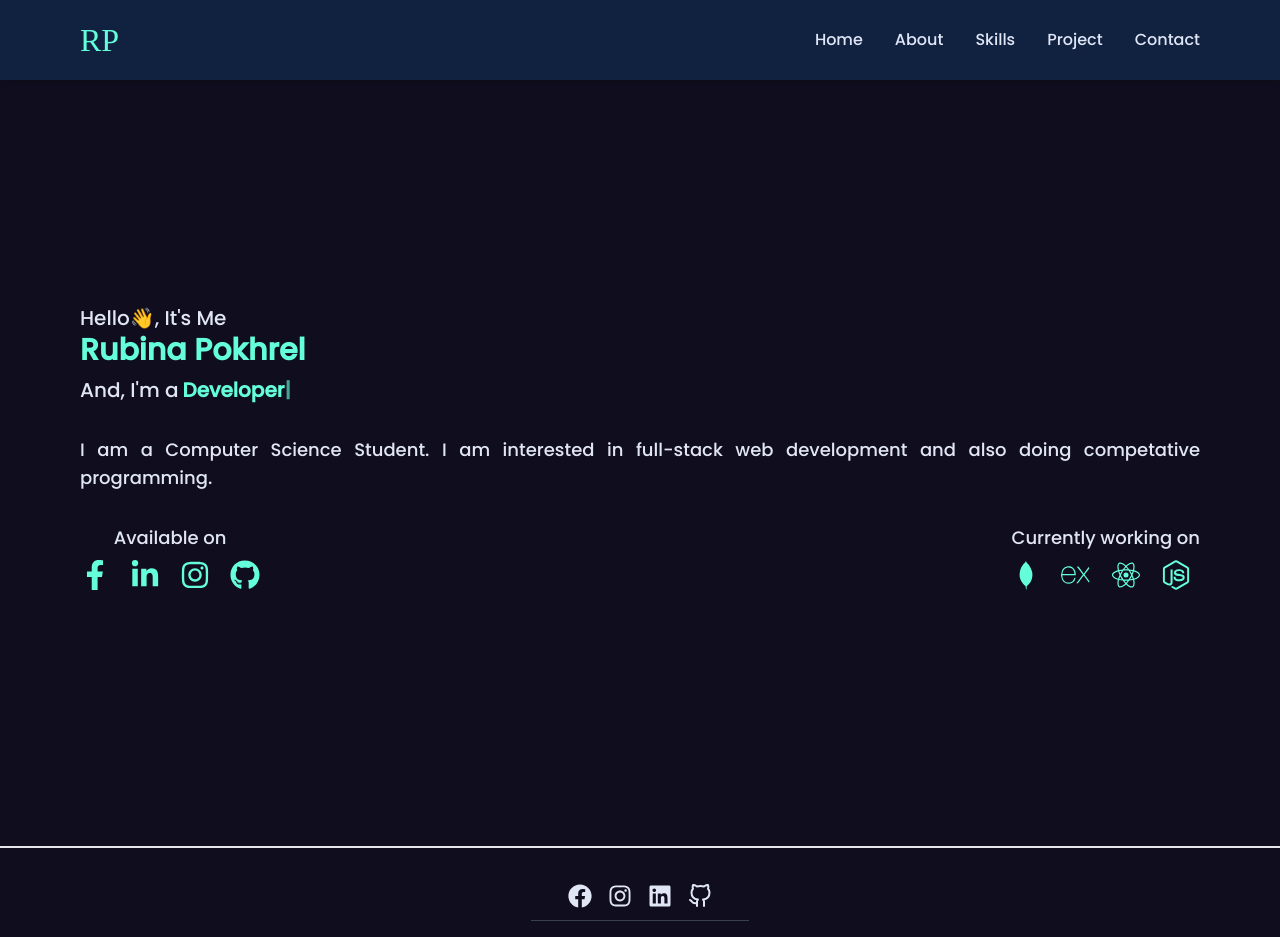
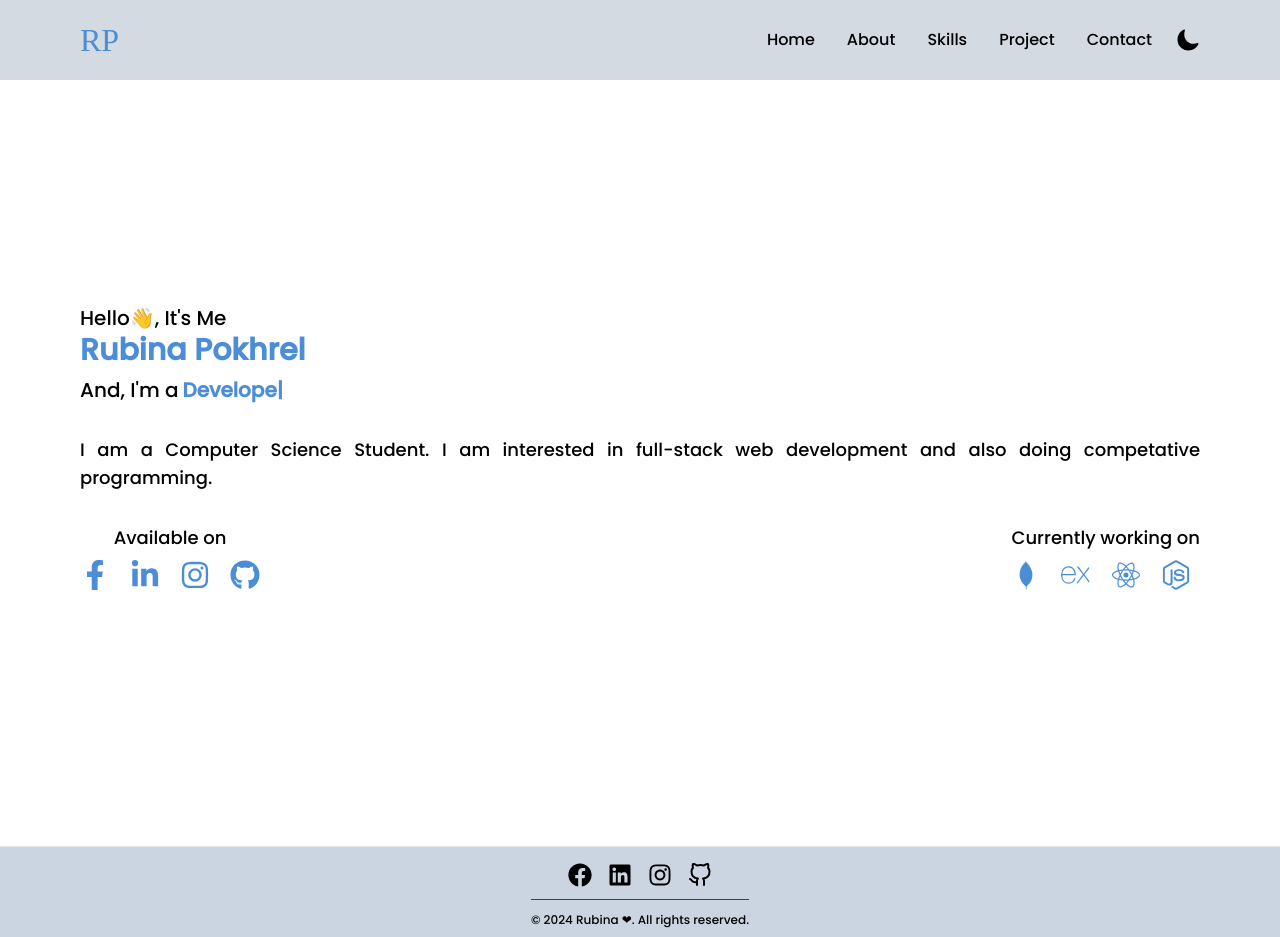
Before and after one commit to rubinapokhrel061/RubinaPortfolio, a React (Vite) app: page / in a window 1280 px wide. Shown: the top 937 px of the page. Built offline with nearby package versions, Linux system fonts and the light colour scheme; a web font is replaced by a local one.

Commit message:
light mode

```diff
--- a/index.html
+++ b/index.html
@@ -6,7 +6,7 @@
     <meta name="viewport" content="width=device-width, initial-scale=1.0" />
     <title>Rubina Pokhrel</title>
   </head>
-  <body>
+  <body className="dark">
     <div id="root"></div>
     <script type="module" src="/src/main.jsx"></script>
   </body>
--- a/src/components/Footer.jsx
+++ b/src/components/Footer.jsx
@@ -4,16 +4,31 @@ function Footer() {
   return (
     <>
       <hr />
-      <footer className="py-5">
-        <div className="max-w-screen-2xl container m-auto p-4 md:px-20">
+      <footer className="py-2 bg-[#CBD5E1] dark:bg-[#112240]">
+        <div className="max-w-screen-2xl container m-auto p-2 md:px-20">
           <div className=" flex flex-col items-center justify-center">
             <div className="flex space-x-4">
-              <FaFacebook size={24} />
-              <FaInstagram size={24} />
-              <FaLinkedin size={24} />
-              <FiGithub size={24} />
+              <a href="https://www.facebook.com/ru.beenaa.35" target="_blank">
+                <FaFacebook size={24} />
+              </a>
+
+              <a
+                href="https://www.linkedin.com/in/rubina-pokhrel-a85094275"
+                target="_blank"
+              >
+                <FaLinkedin size={24} />
+              </a>
+              <a
+                href="https://www.instagram.com/rubina__pokhrel/?igsh=eXJqbmttbWoyeWxj"
+                target="_blank"
+              >
+                <FaInstagram size={24} />
+              </a>
+              <a href="https://github.com/rubinapokhrel061" target="_blank ">
+                <FiGithub size={24} />
+              </a>
             </div>
-            <div className="mt-3 border-t border-gray-700 pt-4  items-center">
+            <div className="mt-3 border-t border-gray-700 pt-3   items-center">
               <p className="text-xs">
                 &copy; 2024 Rubina ❤. All rights reserved.
               </p>
--- a/src/components/HomeSec.jsx
+++ b/src/components/HomeSec.jsx
@@ -22,7 +22,7 @@ const HomeSec = () => {
           <div className=" mt-12 md:mt-24 space-y-2 order-2 md:order-1">
             <span className="text-base md:text-xl">
               Hello👋, It's Me
-              <h3 className="text-[20px] font-bold md:text-3xl text-[#64ffda]">
+              <h3 className="text-[20px] font-bold md:text-3xl text-[#4c8dd7] dark:text-[#64ffda]">
                 Rubina Pokhrel
               </h3>
             </span>
@@ -31,7 +31,7 @@ const HomeSec = () => {
               <h1>And, I'm a</h1>
 
               <ReactTyped
-                className="text-[#64ffda] font-bold"
+                className="text-[#4c8dd7] dark:text-[#64ffda] font-bold"
                 strings={["Developer", "Programmer", "Coder"]}
                 typeSpeed={40}
                 backSpeed={50}
@@ -54,23 +54,35 @@ const HomeSec = () => {
                 </h1>
                 <ul className="flex space-x-5  ">
                   <li>
-                    <a href="https://www.facebook.com/" target="_blank">
-                      <FaFacebookF className="text-xl text-[#64ffda]  md:text-3xl hover:scale-110 duration-200   cursor-pointer" />
+                    <a
+                      href="https://www.facebook.com/ru.beenaa.35"
+                      target="_blank"
+                    >
+                      <FaFacebookF className="text-xl text-[#4c8dd7] dark:text-[#64ffda]  md:text-3xl hover:scale-110 duration-200   cursor-pointer" />
                     </a>
                   </li>
                   <li>
-                    <a href="https://www.linkedin.com/" target="_blank">
-                      <FaLinkedinIn className="text-xl text-[#64ffda] md:text-3xl hover:scale-110 duration-200   cursor-pointer" />
+                    <a
+                      href="https://www.linkedin.com/in/rubina-pokhrel-a85094275"
+                      target="_blank"
+                    >
+                      <FaLinkedinIn className="text-xl text-[#4c8dd7] dark:text-[#64ffda] md:text-3xl hover:scale-110 duration-200   cursor-pointer" />
                     </a>
                   </li>
                   <li>
-                    <a href="https://www.youtube.com/" target="_blank">
-                      <FaInstagram className="text-xl text-[#64ffda] font-extrabold md:text-3xl hover:scale-110 duration-200   cursor-pointer" />
+                    <a
+                      href="https://www.instagram.com/rubina__pokhrel/?igsh=eXJqbmttbWoyeWxj"
+                      target="_blank"
+                    >
+                      <FaInstagram className="text-xl text-[#4c8dd7] dark:text-[#64ffda] font-extrabold md:text-3xl hover:scale-110 duration-200   cursor-pointer" />
                     </a>
                   </li>
                   <li>
-                    <a href="https://t.me/" target="_blank ">
-                      <FaGithub className="text-xl  text-[#64ffda] md:text-3xl hover:scale-110 duration-200   cursor-pointer" />
+                    <a
+                      href="https://github.com/rubinapokhrel061"
+                      target="_blank "
+                    >
+                      <FaGithub className="text-xl  text-[#4c8dd7] dark:text-[#64ffda] md:text-3xl hover:scale-110 duration-200   cursor-pointer" />
                     </a>
                   </li>
                 </ul>
@@ -80,10 +92,10 @@ const HomeSec = () => {
                   Currently working on
                 </h1>
                 <div className="flex space-x-5">
-                  <DiMongodb className="text-xl  text-[#64ffda] md:text-3xl hover:scale-110 duration-200 rounded-full  cursor-pointer" />
-                  <SiExpress className="text-xl  text-[#64ffda] md:text-3xl hover:scale-110 duration-200 rounded-full  cursor-pointer" />
-                  <IoLogoReact className="text-xl  text-[#64ffda] md:text-3xl hover:scale-110 duration-200 rounded-full  cursor-pointer" />
-                  <FaNodeJs className="text-xl t  text-[#64ffda] md:text-3xl hover:scale-110 duration-200 rounded-full  cursor-pointer" />
+                  <DiMongodb className="text-xl  text-[#4c8dd7] dark:text-[#64ffda] md:text-3xl hover:scale-110 duration-200 rounded-full  cursor-pointer" />
+                  <SiExpress className="text-xl  text-[#4c8dd7] dark:text-[#64ffda] md:text-3xl hover:scale-110 duration-200 rounded-full  cursor-pointer" />
+                  <IoLogoReact className="text-xl  text-[#4c8dd7] dark:text-[#64ffda] md:text-3xl hover:scale-110 duration-200 rounded-full  cursor-pointer" />
+                  <FaNodeJs className="text-xl t  text-[#4c8dd7] dark:text-[#64ffda] md:text-3xl hover:scale-110 duration-200 rounded-full  cursor-pointer" />
                 </div>
               </div>
             </div>
@@ -92,8 +104,6 @@ const HomeSec = () => {
       </div>
       <br />
       <br />
-
-      <hr />
     </>
   );
 };
--- a/src/components/Navbar.jsx
+++ b/src/components/Navbar.jsx
@@ -1,10 +1,24 @@
-import { useState } from "react";
+import { useEffect, useState } from "react";
 import { IoMenu } from "react-icons/io5";
 import { IoClose } from "react-icons/io5";
 import { NavLink } from "react-router-dom";
+import { MdSunny } from "react-icons/md";
+import { IoMoon } from "react-icons/io5";
 
 const Navbar = () => {
   const [menu, setMenu] = useState(false);
+  const [theme, setTheme] = useState("light");
+  useEffect(() => {
+    if (theme === "dark") {
+      document.documentElement.classList.add("dark");
+    } else {
+      document.documentElement.classList.remove("dark");
+    }
+  }, [theme]);
+
+  const handleThemeSwitch = () => {
+    setTheme(theme === "dark" ? "light" : "dark");
+  };
   // const [openMenu, setOpenMenu] = useState(false);
   // const toggleMenu = () => {
   //   setMenu(!menu);
@@ -38,36 +52,46 @@ const Navbar = () => {
   ];
   return (
     <>
-      <div className="max-w-screen-2xl container mx-auto px-4 md:px-20 z-10 bg-[#112240]  shadow-md fixed top-0 left-0 right-0">
+      <div className="max-w-screen-2xl  mx-0 container px-4  md:px-20 z-10 bg-[#d4dae1] dark:bg-[#112240] fixed top-0 left-0 right-0">
         <div className="flex justify-between items-center h-20 ">
-          <div className="nav-text">
+          <div className="nav-text text-[#4c8dd7] dark:text-[#64ffda]">
             <h1>RP</h1>
           </div>
           {/* desktop navbar */}
+          <div className="flex gap-6">
             <div>
               <ul className="hidden md:flex space-x-8 ">
                 {navItems.map(({ id, text, path }) => (
                   <li
-                  className="hover:text-[#64ffda] hover:scale-105 duration-200 cursor-pointer"
+                    className=" hover:text-[#4c8dd7] dark:hover:text-[#64ffda] hover:scale-105 duration-200 cursor-pointer"
                     key={id}
                   >
                     <NavLink to={path}>{text}</NavLink>
                   </li>
                 ))}
               </ul>
-            <button className="border-[2px]  rounded-md md:hidden border-[#64ffda]">
+            </div>
+            <button className="border-[2px]  rounded-md md:hidden border-[#4c8dd7] dark:border-[#64ffda]">
               <div
                 onClick={() => setMenu(!menu)}
-                className="md:hidden text-[#64ffda]"
+                className="md:hidden text-[#4c8dd7] dark:text-[#64ffda]"
               >
                 {menu ? <IoClose size={24} /> : <IoMenu size={24} />}
+              </div>
+            </button>
+            <button>
+              <div
+                onClick={handleThemeSwitch}
+                className="hover:text-[#4c8dd7] dark:hover:text-[#64ffda]  text-2xl"
+              >
+                {theme === "dark" ? <MdSunny /> : <IoMoon />}
               </div>
             </button>
           </div>
         </div>
         {/* mobile navbar */}
         {menu && (
-          <div className="mobile-menu-container">
+          <div className="mobile-menu-container bg-[#dfe5ec] dark:bg-[#100e1e] ">
             {/* <ul className="md:hidde bg-slate-400 text-black h-[700px] w-[300px] flex flex-col  items-center justify-center space-y-5 text-xl">
               {navItems.map(({ id, text }) => (
                 <li
@@ -79,7 +103,7 @@ const Navbar = () => {
               ))}
             </ul> */}
 
-            <ul className="mobile-menu ">
+            <ul className="mobile-menu  ">
               {navItems.map(({ id, text, path }) => (
                 <li className="" key={id}>
                   <NavLink to={path} onClick={() => setMenu(!menu)}>
--- a/src/index.css
+++ b/src/index.css
@@ -17,20 +17,26 @@
 } */
 
 * {
-  font-family: "Poppins", sans-serif;
   margin: 0;
   box-sizing: border-box;
 }
 
 body {
   font-family: "Poppins", sans-serif;
-  color: #e1e6f7;
-  background-color: #100e1e;
+  color: var(--main-clr);
+  background-color: var(--main-bg-clr);
 }
+.light {
+  --main-clr: black;
+  --main-bg-clr: white;
+}
+.dark {
+  --main-clr: #e1e6f7;
+  --main-bg-clr: #100e1e;
+}
+
 .nav-text h1 {
   font-size: 2rem;
-  color: #64ffda;
-
   font-family: "Style Script", cursive;
   font-weight: 500;
   font-style: normal;
@@ -41,9 +47,6 @@ body {
   flex-direction: column;
   justify-content: center;
   align-items: center;
-  /* gap: 15px; */
-  /* margin-top: 100px; */
-  /* font-size: large; */
 }
 .mobile-menu.active {
   opacity: 1;
@@ -52,9 +55,10 @@ body {
 .mobile-menu-container {
   /* width: 85vw; */
   /* height: 100vh; */
-  color: white;
-  background-color: #100e1e;
+  color: var(--main-clr);
   padding: 2rem;
+  margin-bottom: 10px;
+  border-radius: 4px;
 }
 
 .block-container {
@@ -82,7 +86,7 @@ body {
   /* z-index: 1; */
   width: inherit;
   height: inherit;
-  background-color: #100e1e;
+  background-color: var(--menucon-clr);
   -webkit-backdrop-filter: blur(20px);
   backdrop-filter: blur(20px);
   transition: 250ms;
--- a/tailwind.config.js
+++ b/tailwind.config.js
@@ -1,6 +1,7 @@
 /** @type {import('tailwindcss').Config} */
 export default {
   content: ["./index.html", "./src/**/*.{js,ts,jsx,tsx}"],
+  darkMode: "class",
   theme: {
     extend: {},
   },
```
Also changed, not shown: src/components/About.jsx (+6 -9 lines), src/components/Contact.jsx (+12 -11 lines), src/components/ParticleBackground.jsx (deleted, +0 -130 lines), src/components/Project.jsx (+14 -11 lines), src/components/Skills.jsx (+7 -5 lines), src/assets/fileshare.jpg (added), src/assets/filesharing.png (deleted). Lines whose indentation alone changed are shown as unchanged.
